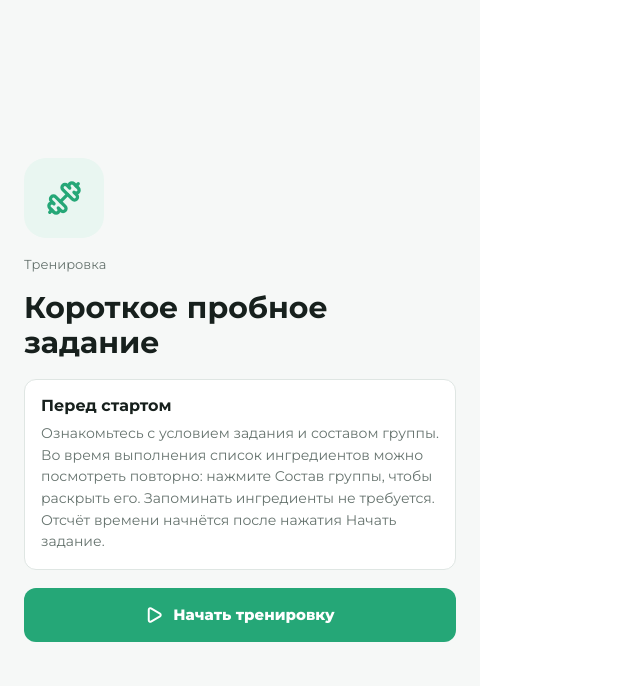
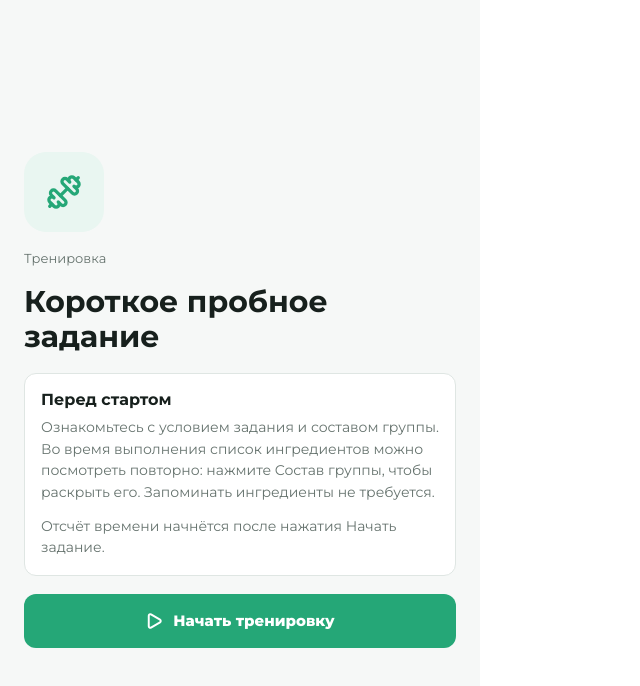
Before and after one commit to AlinaPatralova/toxicheck-research-experiment, a Vue app: page / in a window 1280 px wide. Both pictures are taken after a click on the button "Начать исследование". Shown: the top 686 px of the page, without its empty margins (0-640 px from the left). Built offline with nearby package versions, Linux system fonts and the light colour scheme.

Commit message:
Separate pre-start timer note with a paragraph gap

```diff
--- a/src/research/views/ResearchTaskIntroView.vue
+++ b/src/research/views/ResearchTaskIntroView.vue
@@ -102,6 +102,10 @@ onMounted(() => {
   line-height: 1.5;
 }
 
+.task-intro__card p + p {
+  margin-top: 12px;
+}
+
 .task-intro :deep(.task-card) {
   padding: 12px 14px;
 }
--- a/src/research/views/ResearchTrainingView.vue
+++ b/src/research/views/ResearchTrainingView.vue
@@ -69,6 +69,8 @@ function completeTraining(attempt: ResearchAttemptRecord): void {
       <p>
         Ознакомьтесь с условием задания и составом группы.
         Во время выполнения список ингредиентов можно посмотреть повторно: нажмите Состав группы, чтобы раскрыть его. Запоминать ингредиенты не требуется.
+      </p>
+      <p>
         Отсчёт времени начнётся после нажатия Начать задание.
       </p>
     </section>
@@ -142,6 +144,10 @@ function completeTraining(attempt: ResearchAttemptRecord): void {
   line-height: 1.55;
 }
 
+.training__card p + p {
+  margin-top: 12px;
+}
+
 .training__button {
   display: inline-flex;
   align-items: center;
```
Also changed, not shown: 1 other file (tests, documents, lock files or other folders).
